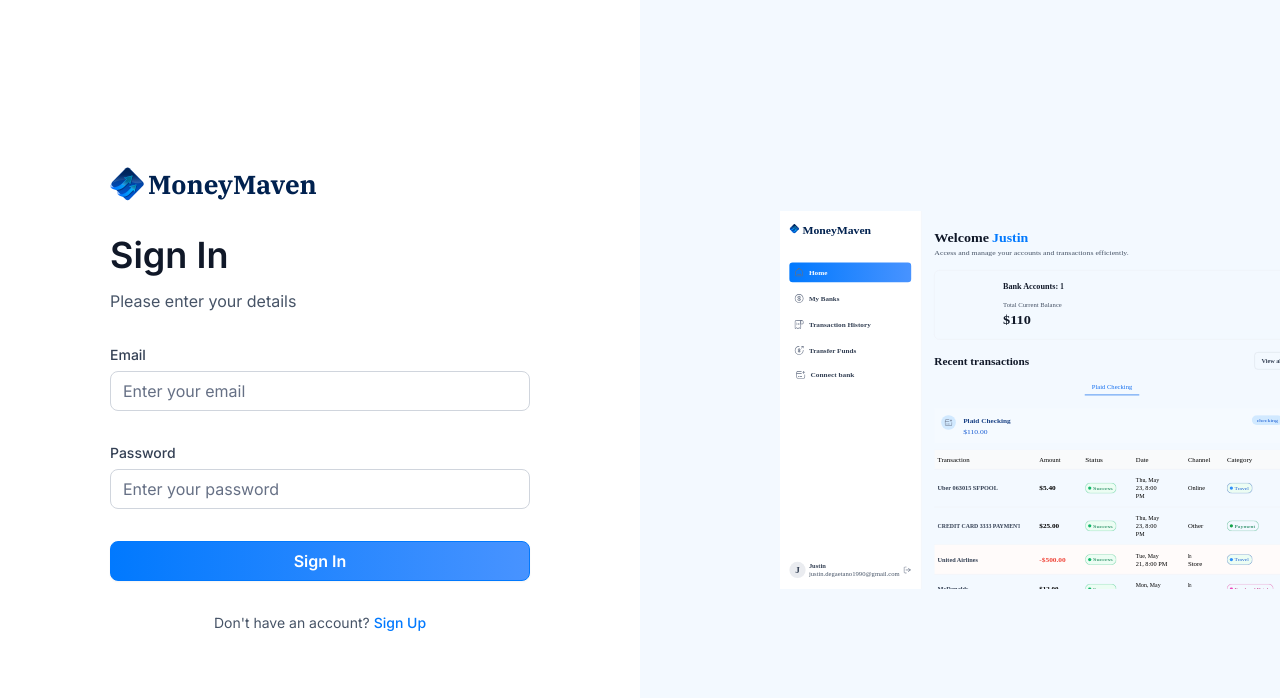
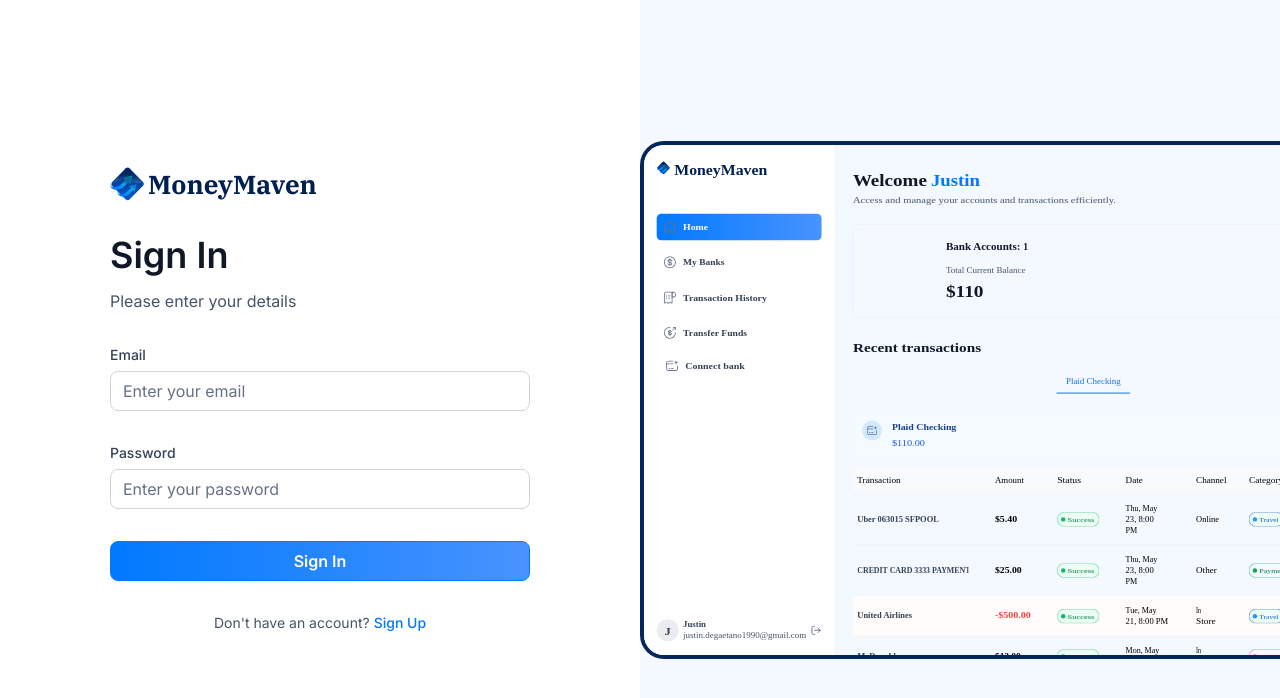
Before and after one commit to justindegaetano/banking-manager, a Next.js app: page /sign-in in a window 1280 px wide. Shown: the top 698 px of the page. Built offline with nearby package versions, Linux system fonts and the light colour scheme; no server answers; what dwolla-v2, plaid would draw is missing.

Commit message:
Final adjustments to auth-image

```diff
--- a/app/(auth)/layout.tsx
+++ b/app/(auth)/layout.tsx
@@ -13,8 +13,9 @@ export default function RootLayout({
             <Image
               src="/icons/auth-image.svg"
               alt="Auth image"
-              width={500}
-              height={500}
+              width={700}
+              height={700}
+              className="rounded-l-3xl border-t-4 border-b-4 border-l-4 border-custom-blue"
             />
           </div>
         </div>
--- a/tailwind.config.ts
+++ b/tailwind.config.ts
@@ -69,6 +69,9 @@ const config = {
           900: "#101828",
         },
       },
+      borderColor: {
+        'custom-blue': '#03265C',
+      },
       backgroundImage: {
         "bank-gradient": "linear-gradient(90deg, #0179FE 0%, #4893FF 100%)",
         "gradient-mesh": "url('/icons/gradient-mesh.svg')",
```
Also changed, not shown: public/icons/auth-image.png (added), public/icons/auth-image.svg.
